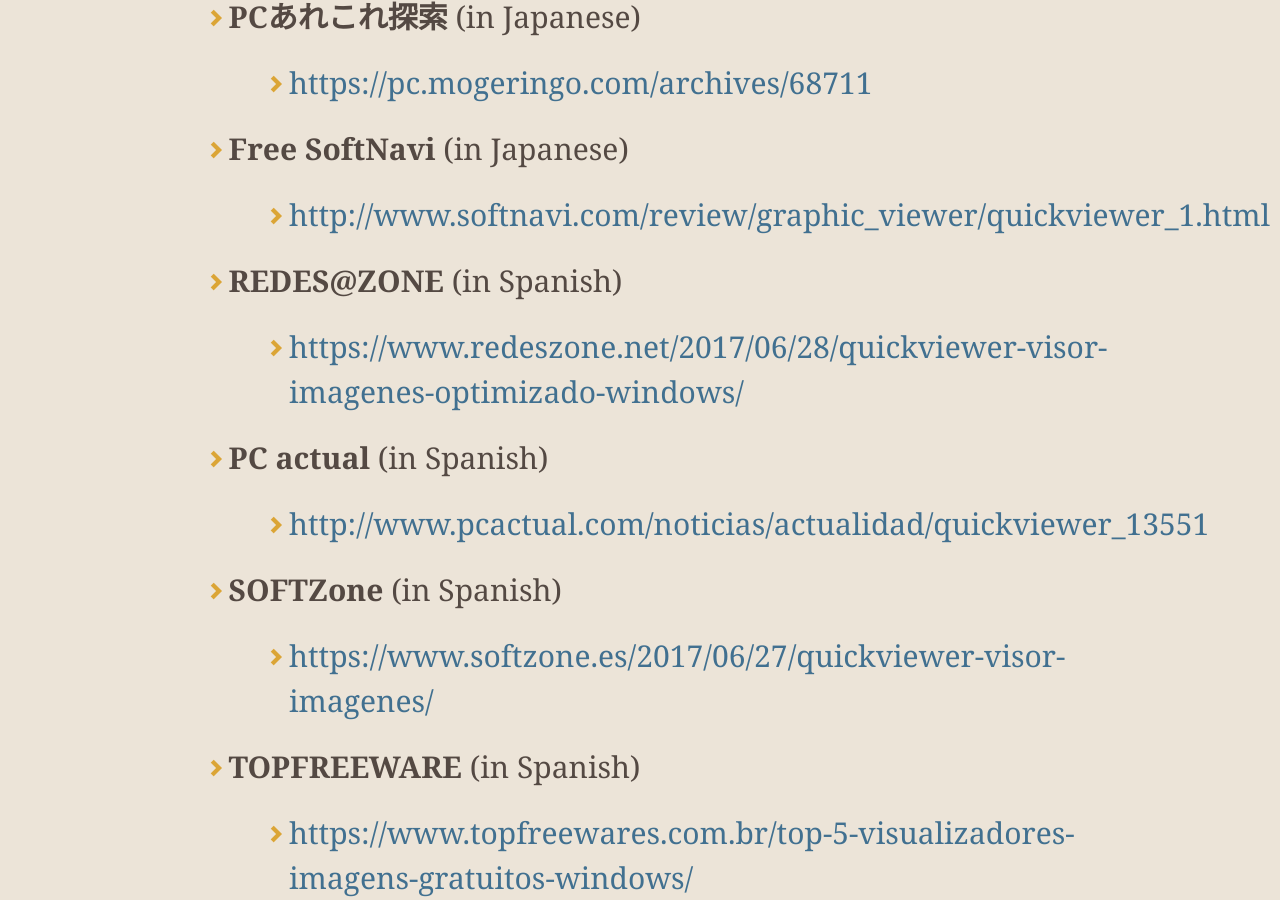
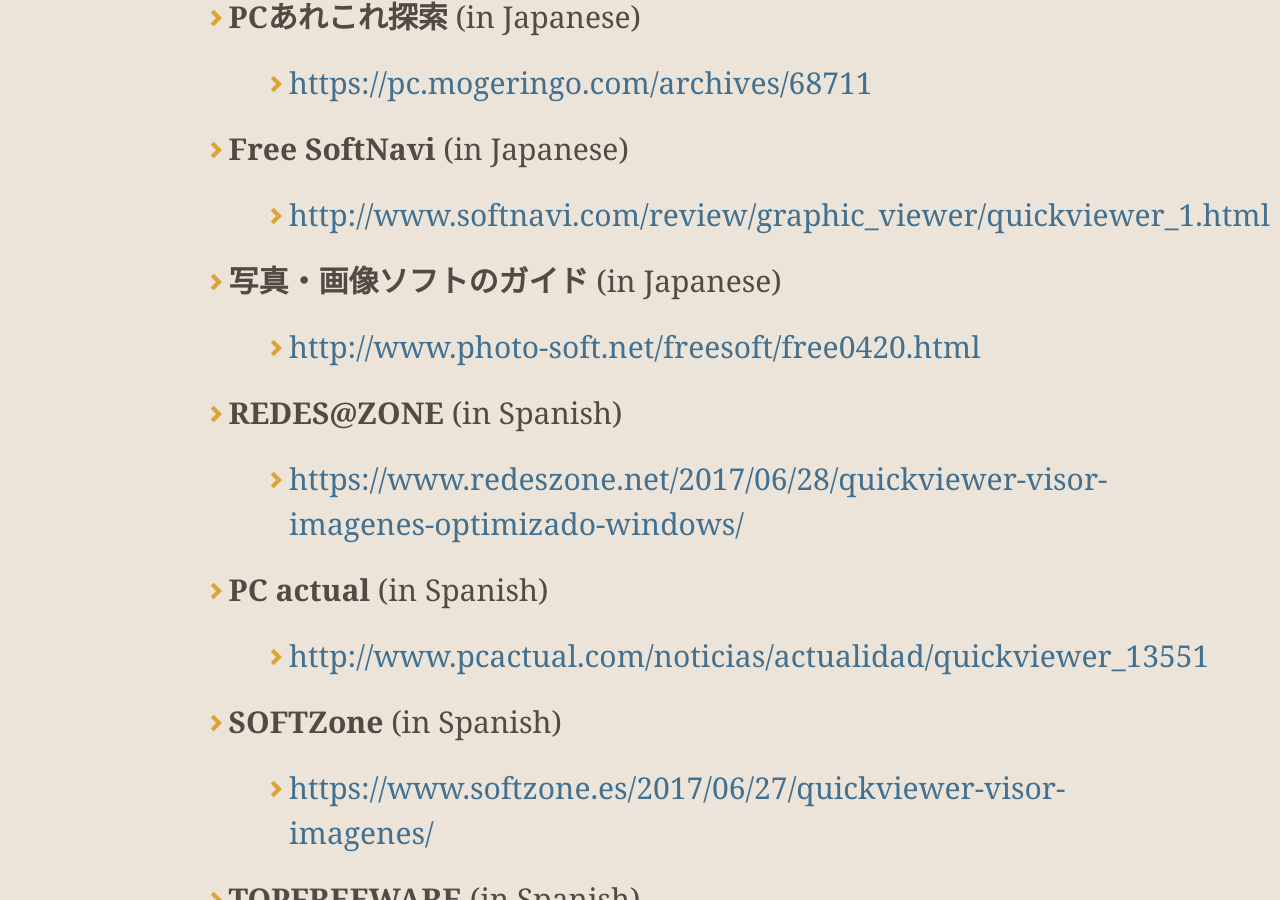
Before and after one commit to kanryu/quickviewer, a Jekyll site: the page built from docs/index.md, in a window 1280 px wide and 900 px high, scrolled down 4944 px. Built offline with Jekyll 4.4.1, drawn with Linux system fonts in a browser that asks for light colours; nearby versions of some CDN libraries; comment, search, counter and statistics services are not loaded; our own code applies the rules of GitHub Pages for plain Markdown files.

Commit message:
Update index.md

```diff
--- a/docs/index.md
+++ b/docs/index.md
@@ -86,6 +86,8 @@ You can also clone the latest source code from **[this repository.](https://gith
     - [https://pc.mogeringo.com/archives/68711](https://pc.mogeringo.com/archives/68711)
 - **Free SoftNavi** (in Japanese)
     - [http://www.softnavi.com/review/graphic_viewer/quickviewer_1.html](http://www.softnavi.com/review/graphic_viewer/quickviewer_1.html)
+- **写真・画像ソフトのガイド** (in Japanese)
+    - [http://www.photo-soft.net/freesoft/free0420.html](http://www.photo-soft.net/freesoft/free0420.html)
 - **REDES@ZONE** (in Spanish)
     - [https://www.redeszone.net/2017/06/28/quickviewer-visor-imagenes-optimizado-windows/](https://www.redeszone.net/2017/06/28/quickviewer-visor-imagenes-optimizado-windows/)
 - **PC actual** (in Spanish)
```
